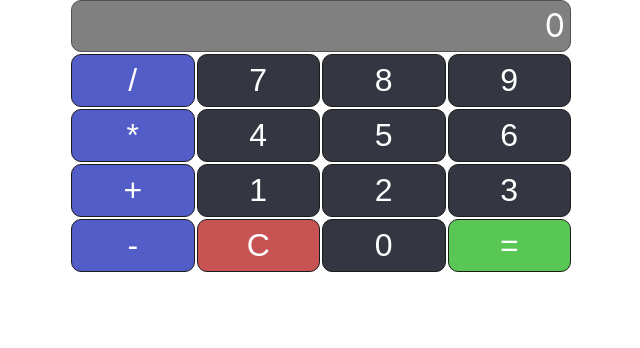
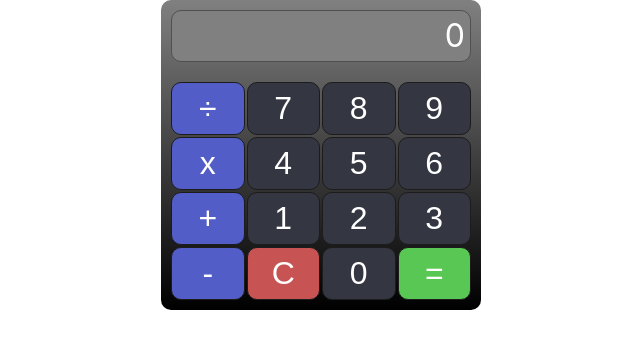
Before and after one commit to DominicGalan/Calculator, a React (Create React App) app: page / in a window 1280 px wide. Shown: the top 348 px of the page, without its empty margins (319-959 px from the left). Built offline with nearby package versions, Linux system fonts and the light colour scheme.

Commit message:
<update>

```diff
--- a/src/App.css
+++ b/src/App.css
@@ -4,13 +4,16 @@
 }
 
 .CalcContainer {
-  width: 500px;
+  width: 300px;
   margin: auto;
+  border-radius: 10px;
+  padding: 10px;
+  background: linear-gradient(to top, black, gray);
 }
 
 .CalcDisplay {
   border: 1px solid #505050;
-  margin-bottom: 2px;
+  margin-bottom: 20px;
   padding: 5px;
   height: 40px;
   font-size: 2em;
--- a/src/App.js
+++ b/src/App.js
@@ -3,10 +3,10 @@ import './App.css';
 import { useState } from "react";
 
 
-function CalcButton({color, label, buttonClassName = "CalcButton", onClick}) {
+function CalcButton({lineargradient, label, buttonClassName = "CalcButton", onClick}) {
 
   return (
-    <button className= {buttonClassName} onClick={onClick} style={{ backgroundColor: color }}>
+    <button className= {buttonClassName} onClick={onClick} style={{ background: lineargradient }}>
       {label}
     </button>
   );
@@ -21,18 +21,62 @@ function CalcDisplay({display}) {
 }
 
 export default function App() {
+
   const[disp, setDisp] = useState(0);
 
-  const clickHandler = (e) => {
-    e.preventDefault();
-    const value  = e.target.innerHTML;
-    setDisp(value);
-    //alert('You clicked: ' + value);
+  const[n1, setN1] = useState(null);
+  const[n2, setN2] = useState(null);
+  const[op, setOp] = useState(null);
+
+  const clrClickHandler = (e) => {
+    setDisp(0);
+    setN1(null);
+    setN2(null);
+    setOp(null);
+
+  }
+
+  const equalClickHandler = (e) => {
+    console.log('Num1 ' + n1 + 'l ' + 'Op ' + op + 'l ' + 'Num2 ' + n2);
+    if (op === "+") {
+      setDisp(parseInt(n1) + parseInt(n2))
+    } else if (op === "-") {
+      setDisp(parseInt(n1) - parseInt(n2))
+    } else if (op === "÷") {
+      setDisp(parseInt(n1) / parseInt(n2))
+    } else if (op === "x") {
+      setDisp(parseInt(n1) * parseInt(n2))
+    } else {
+      setDisp ('Invalid Operation')
+    }
   }
 
   const numberClickHandler = (e) => {
     e.preventDefault();
     const value  = e.target.innerHTML;
+
+    if (op === null) {
+      if (n1 === null){
+        setN1(value);
+        setDisp(value);
+      } else {
+        setN1(n1 + value);
+        setDisp(n1 + value);
+      }
+    } else {
+      if (n2 === null){
+        setN2(value);
+        setDisp(value);
+      } else {
+        setN2(n2 + value);
+        setDisp(n2 + value);
+      }
+    }
+  }
+  const opClickHandler = (e) => {
+    e.preventDefault();
+    const value  = e.target.innerHTML;
+    setOp(value);
     setDisp(value);
     //alert('You clicked: ' + value);
   }
@@ -42,22 +86,22 @@ export default function App() {
       <div className="CalcContainer">
         <CalcDisplay display={disp} />
         <div className="ButtonContainer">
-          <CalcButton label={"/"} onClick={clickHandler} color={'#535dc7'} />
+          <CalcButton label={"÷"} onClick={opClickHandler} lineargradient={'#535dc7'}/>
           <CalcButton label={7} onClick={numberClickHandler}/>
           <CalcButton label={8} onClick={numberClickHandler}/>
           <CalcButton label={9} onClick={numberClickHandler}/>
-          <CalcButton label={"*"} onClick={clickHandler} color={'#535dc7'}/>
+          <CalcButton label={"x"} onClick={opClickHandler} lineargradient={'#535dc7'}/>
           <CalcButton label={4} onClick={numberClickHandler}/>
           <CalcButton label={5} onClick={numberClickHandler}/>
           <CalcButton label={6} onClick={numberClickHandler}/>
-          <CalcButton label={"+"} onClick={clickHandler} color={'#535dc7'}/>
+          <CalcButton label={"+"} onClick={opClickHandler} lineargradient={'#535dc7'}/>
           <CalcButton label={1} onClick={numberClickHandler}/>
           <CalcButton label={2} onClick={numberClickHandler}/>
           <CalcButton label={3} onClick={numberClickHandler}/>
-          <CalcButton label={"-"}  onClick={clickHandler} color={'#535dc7'}/>
-          <CalcButton label={"C"} onClick={clickHandler} color={'#c75353'}/>
+          <CalcButton label={"-"} onClick={opClickHandler} lineargradient={'#535dc7'}/>
+          <CalcButton label={"C"} onClick={clrClickHandler} lineargradient={'#c75353'}/>
           <CalcButton label={0} onClick={numberClickHandler}/>
-          <CalcButton label={"="} onClick={clickHandler} color={'#59c753'}/>
+          <CalcButton label={"="} onClick={equalClickHandler} lineargradient={'#59c753'}/>
         </div>
       </div>
     </div>
```
